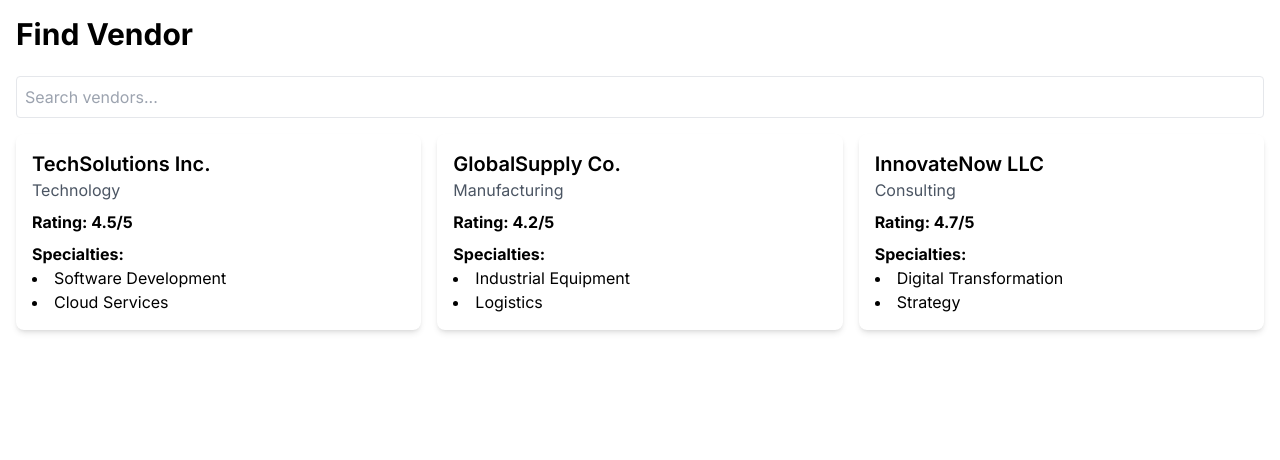
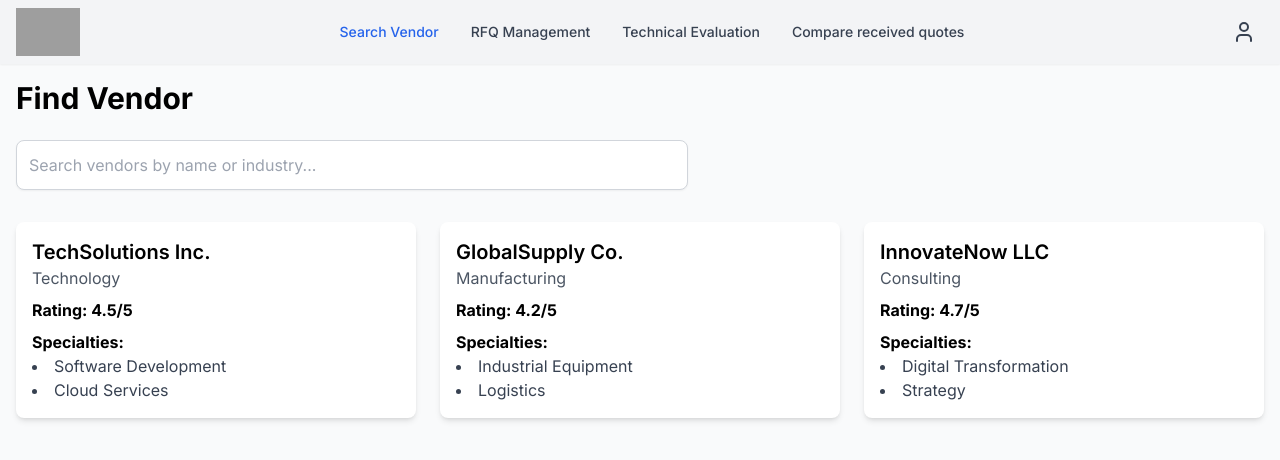
Before and after one commit to Ubanh2009/tech-triad-2025.github.io, a Next.js app in the folder workwise/: page /find-vendor in a window 1280 px wide. Shown: the top 460 px of the page. Built offline with nearby package versions, Linux system fonts and the light colour scheme; grey boxes are pictures that could not be loaded.

Commit message:
p9 find vendor page

```diff
--- a/workwise/src/app/(routes)/find-vendor/page.tsx
+++ b/workwise/src/app/(routes)/find-vendor/page.tsx
@@ -1,32 +1,123 @@
-// src/app/(routes)/find-vendor/page.tsx
 'use client'
-import { useState } from 'react'
-import { MOCK_VENDORS, Vendor } from '@/lib/mockData'
+import React, { useState } from 'react';
+import { Menu, User } from 'lucide-react';
+import { MOCK_VENDORS, Vendor } from '@/lib/mockData';
 
-export default function FindVendorPage() {
-  const [vendors, setVendors] = useState<Vendor[]>(MOCK_VENDORS)
-  const [searchTerm, setSearchTerm] = useState('')
+// Navbar Component
+const Navbar = () => {
+  const [isOpen, setIsOpen] = useState(false);
 
-  const filteredVendors = vendors.filter(vendor =>
-    vendor.name.toLowerCase().includes(searchTerm.toLowerCase()) ||
-    vendor.industry.toLowerCase().includes(searchTerm.toLowerCase())
-  )
+  const navLinks = [
+    { name: 'Search Vendor', active: true },
+    { name: 'RFQ Management' },
+    { name: 'Technical Evaluation' },
+    { name: 'Compare received quotes' }
+  ];
+
+  const dropdownLinks = [
+    { name: 'My Account', active: true },
+    { name: 'Edit Profile' },
+    { name: 'Vendor Management' },
+    { name: 'Project Management' },
+    { name: 'Change Password' },
+    { name: 'Logout' }
+  ];
 
   return (
-    <div className="container mx-auto p-4">
-      <h1 className="text-3xl font-bold mb-6">Find Vendor</h1>
+    <nav className="fixed top-0 left-0 right-0 bg-gray-100 shadow-sm z-50">
+      <div className="container mx-auto px-4">
+        <div className="flex items-center justify-between h-16">
+          <div className="flex-shrink-0">
+            <img src="/api/placeholder/180/60" alt="Logo" className="h-12 w-auto" />
+          </div>
 
-      <input
-        type="text"
-        placeholder="Search vendors..."
-        className="w-full p-2 mb-4 border rounded"
-        value={searchTerm}
-        onChange={(e) => setSearchTerm(e.target.value)}
-      />
+          <div className="hidden md:flex items-center space-x-8">
+            {navLinks.map((link, index) => (
+              <a
+                key={index}
+                href="#"
+                className={`text-sm font-medium ${
+                  link.active ? 'text-blue-600' : 'text-gray-700 hover:text-gray-900'
+                }`}
+              >
+                {link.name}
+              </a>
+            ))}
+          </div>
 
-      <div className="grid md:grid-cols-3 gap-4">
-        {filteredVendors.map(vendor => (
-          <div key={vendor.id} className="bg-white shadow-md rounded-lg p-4">
+          <div className="md:hidden">
+            <button
+              onClick={() => setIsOpen(!isOpen)}
+              className="p-2 rounded-md text-gray-700 hover:text-gray-900 hover:bg-gray-100 focus:outline-none"
+            >
+              <Menu className="h-6 w-6" />
+            </button>
+          </div>
+
+          <div className="hidden md:block relative">
+            <button
+              onClick={() => setIsOpen(!isOpen)}
+              className="flex items-center space-x-2 p-2 rounded-full hover:bg-gray-200"
+            >
+              <User className="h-6 w-6 text-gray-700" />
+            </button>
+
+            {isOpen && (
+              <div className="absolute right-0 mt-2 w-48 bg-white rounded-md shadow-lg py-1 z-50">
+                {dropdownLinks.map((link, index) => (
+                  <a
+                    key={index}
+                    href="#"
+                    className={`block px-4 py-2 text-sm ${
+                      link.active ? 'text-blue-600 bg-gray-50' : 'text-gray-700 hover:bg-gray-50'
+                    }`}
+                  >
+                    {link.name}
+                  </a>
+                ))}
+              </div>
+            )}
+          </div>
+        </div>
+
+        {isOpen && (
+          <div className="md:hidden">
+            <div className="px-2 pt-2 pb-3 space-y-1">
+              {navLinks.map((link, index) => (
+                <a
+                  key={index}
+                  href="#"
+                  className={`block px-3 py-2 rounded-md text-base font-medium ${
+                    link.active ? 'text-blue-600 bg-gray-50' : 'text-gray-700 hover:bg-gray-50'
+                  }`}
+                >
+                  {link.name}
+                </a>
+              ))}
+              <hr className="my-2 border-gray-200" />
+              {dropdownLinks.map((link, index) => (
+                <a
+                  key={index}
+                  href="#"
+                  className={`block px-3 py-2 rounded-md text-base font-medium ${
+                    link.active ? 'text-blue-600 bg-gray-50' : 'text-gray-700 hover:bg-gray-50'
+                  }`}
+                >
+                  {link.name}
+                </a>
+              ))}
+            </div>
+          </div>
+        )}
+      </div>
+    </nav>
+  );
+};
+
+// VendorCard Component
+const VendorCard = ({ vendor }: { vendor: Vendor }) => {
+  return (
+    <div className="bg-white shadow-md rounded-lg p-4 hover:shadow-lg transition-shadow">
       <h2 className="text-xl font-semibold">{vendor.name}</h2>
       <p className="text-gray-600">{vendor.industry}</p>
       <div className="mt-2">
@@ -35,14 +126,63 @@ export default function FindVendorPage() {
           <strong>Specialties:</strong>
           <ul className="list-disc list-inside">
             {vendor.specialties.map(specialty => (
-                    <li key={specialty}>{specialty}</li>
+              <li key={specialty} className="text-gray-700">{specialty}</li>
             ))}
           </ul>
         </div>
       </div>
     </div>
+  );
+};
+
+// Search Component
+const SearchBar = ({ value, onChange }: { value: string; onChange: (value: string) => void }) => {
+  return (
+    <input
+      type="text"
+      placeholder="Search vendors by name or industry..."
+      className="w-full p-3 border border-gray-300 rounded-lg shadow-sm focus:ring-2 focus:ring-blue-500 focus:border-blue-500 transition-all"
+      value={value}
+      onChange={(e) => onChange(e.target.value)}
+    />
+  );
+};
+
+// Main Page Component
+export default function FindVendorPage() {
+  const [vendors, setVendors] = useState<Vendor[]>(MOCK_VENDORS);
+  const [searchTerm, setSearchTerm] = useState('');
+
+  const filteredVendors = vendors.filter(vendor =>
+    vendor.name.toLowerCase().includes(searchTerm.toLowerCase()) ||
+    vendor.industry.toLowerCase().includes(searchTerm.toLowerCase())
+  );
+
+  return (
+    <div className="min-h-screen bg-gray-50">
+      <Navbar />
+      <div className="container mx-auto p-4 pt-20">
+        <h1 className="text-3xl font-bold mb-6">Find Vendor</h1>
+
+        <div className="max-w-2xl mb-8">
+          <SearchBar
+            value={searchTerm}
+            onChange={setSearchTerm}
+          />
+        </div>
+
+        <div className="grid md:grid-cols-2 lg:grid-cols-3 gap-6">
+          {filteredVendors.map(vendor => (
+            <VendorCard key={vendor.id} vendor={vendor} />
           ))}
         </div>
+
+        {filteredVendors.length === 0 && (
+          <div className="text-center py-8">
+            <p className="text-gray-500">No vendors found matching your search criteria</p>
           </div>
-  )
+        )}
+      </div>
+    </div>
+  );
 }
```
Also changed, not shown: workwise/package.json (+7 -6 lines), 2 other files (tests, documents, lock files or other folders). Lines whose indentation alone changed are shown as unchanged.
